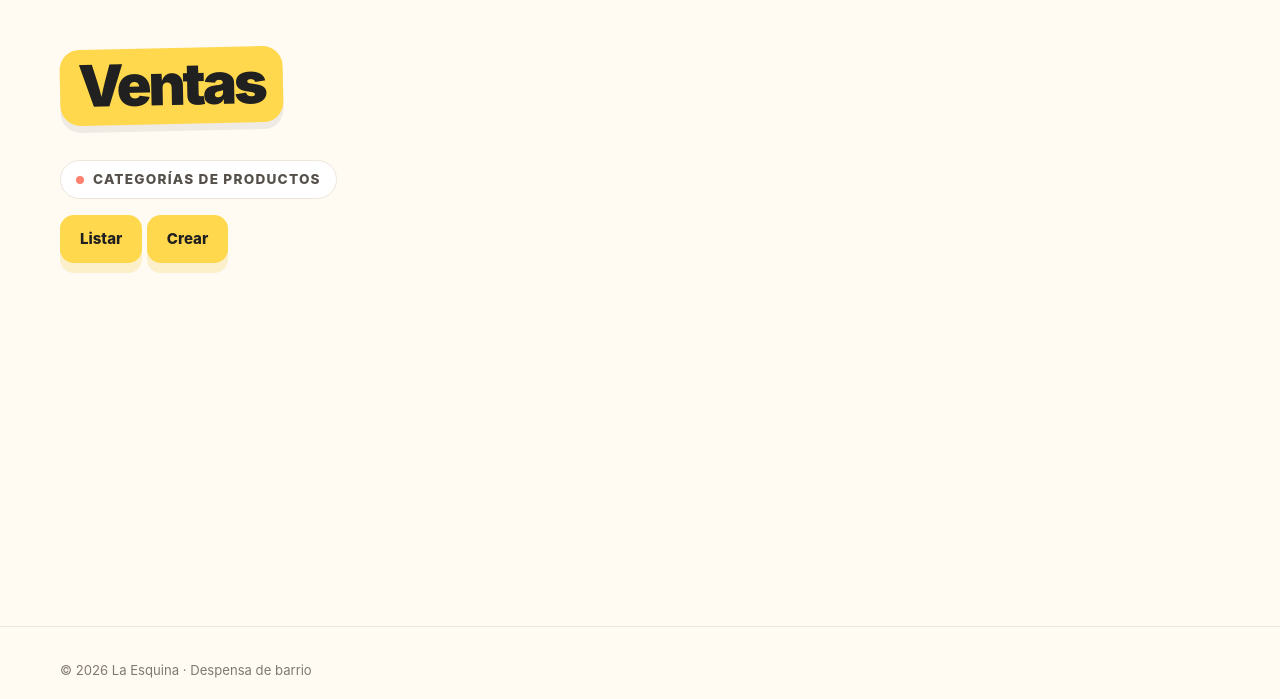
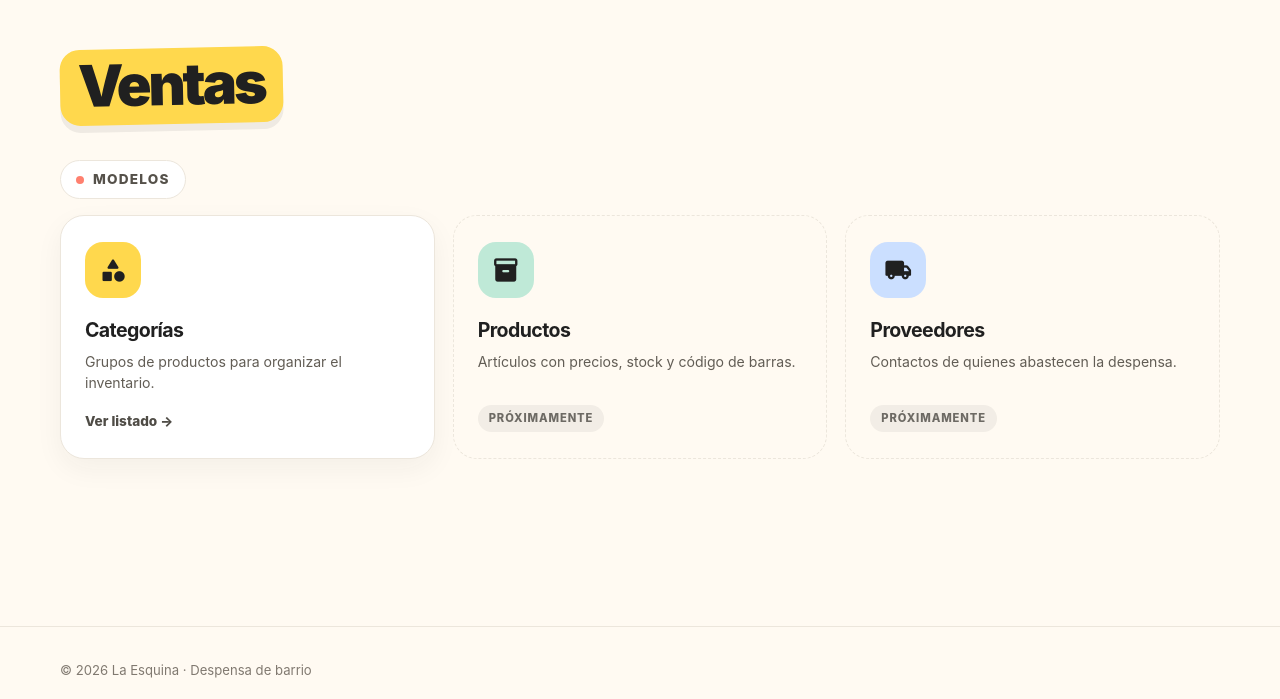
Before and after one commit to esthorace/87744-django, a Django app: page /ventas/ in a window 1280 px wide. Shown: the part 77-776 px from the top of the page. Run offline with Django 5.2, Linux system fonts and the light colour scheme.

Commit message:
feat: mejora homa de ventas

```diff
--- a/src/ventas/templates/ventas/home.html
+++ b/src/ventas/templates/ventas/home.html
@@ -1,13 +1,34 @@
 {% extends "core/base.html" %}
+{% load static %}
+
+{% block styles %}
+    <link rel="stylesheet" href="{% static 'core/css/models.css' %}" />
+{% endblock styles %}
 
 {% block content %}
     <div class="container section">
         <h1 class="page-title">Ventas</h1>
-        <h2 class="page-subtitle">Categorías de productos</h2>
-        <a class="button button-primary"
-           href="{% url 'ventas:categoria_list' %}">Listar</a>
-        <a class="button button-primary"
-           href="{% url 'ventas:categoria_create' %}">Crear</a>
+        <h2 class="page-subtitle">Modelos</h2>
+        <div class="model-grid">
+            <a class="model-card" href="{% url 'ventas:categoria_list' %}">
+                <span class="model-icon model-icon--yellow material-symbols-rounded">category</span>
+                <h3 class="model-card-title">Categorías</h3>
+                <p class="model-card-copy">Grupos de productos para organizar el inventario.</p>
+                <span class="model-card-cta">Ver listado →</span>
+            </a>
+            <div class="model-card model-card--disabled" aria-disabled="true">
+                <span class="model-icon model-icon--mint material-symbols-rounded">inventory_2</span>
+                <h3 class="model-card-title">Productos</h3>
+                <p class="model-card-copy">Artículos con precios, stock y código de barras.</p>
+                <span class="model-badge"><span>Próximamente</span></span>
+            </div>
+            <div class="model-card model-card--disabled" aria-disabled="true">
+                <span class="model-icon model-icon--blue material-symbols-rounded">local_shipping</span>
+                <h3 class="model-card-title">Proveedores</h3>
+                <p class="model-card-copy">Contactos de quienes abastecen la despensa.</p>
+                <span class="model-badge"><span>Próximamente</span></span>
+            </div>
+        </div>
     </div>
 {% endblock content %}
 
```
